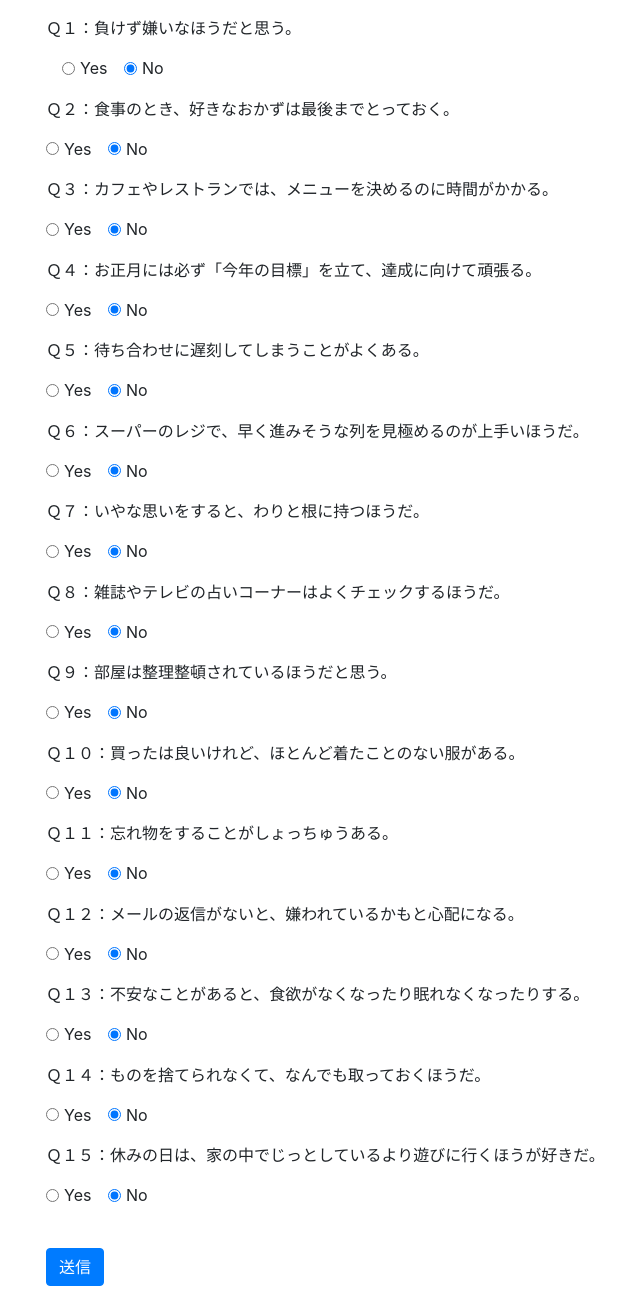
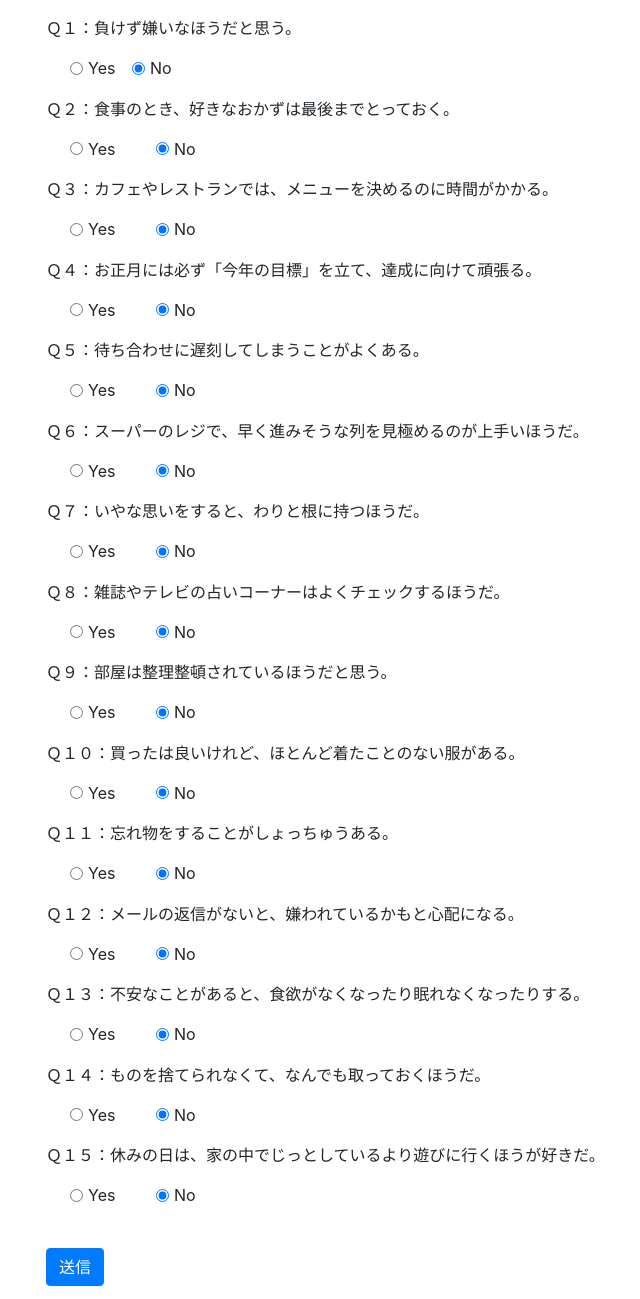
Before and after one commit to aoyagi-mdnt/aoyagi-mdnt-liffformapp, a plain HTML site: page index.html in a window 1280 px wide. Shown: the whole page, without its empty margins (114-754 px from the left). Drawn offline with nearby package versions, Linux system fonts and the light colour scheme; a script that the page names is missing.

Commit message:
Update index.html

```diff
--- a/index.html
+++ b/index.html
@@ -12,137 +12,137 @@
     <form class="w-75 mx-auto">
 
         <p class="mt-3">Ｑ１：負けず嫌いなほうだと思う。</p>
-          <div class="form-check form-check-inline ml-3">
+          <div class="form-check form-check-inline ml-4">
             <input class="form-check-input" type="radio" name="a01" id="a01y" value="1">
             <label class="form-check-label" for="a01y">Yes</label>
           </div>
-          <div class="form-check form-check-inline">
+          <div class="form-check form-check-inline" ml-4>
             <input class="form-check-input" type="radio" name="a01" id="a01n" value="0" checked>
             <label class="form-check-label" for="a01n">No</label>
           </div>
         <p class="mt-3">Ｑ２：食事のとき、好きなおかずは最後までとっておく。</p>
-          <div class="form-check form-check-inline">
+          <div class="form-check form-check-inline ml-4">
             <input class="form-check-input" type="radio" name="a02" id="a02y" value="1">
             <label class="form-check-label" for="a02y">Yes</label>
           </div>
-          <div class="form-check form-check-inline">
+          <div class="form-check form-check-inline ml-4">
             <input class="form-check-input" type="radio" name="a02" id="a02n" value="0" checked>
             <label class="form-check-label" for="a02n">No</label>
           </div>
         <p class="mt-3">Ｑ３：カフェやレストランでは、メニューを決めるのに時間がかかる。</p>
-          <div class="form-check form-check-inline">
+          <div class="form-check form-check-inline ml-4">
             <input class="form-check-input" type="radio" name="a03" id="a03y" value="1">
             <label class="form-check-label" for="a03y">Yes</label>
           </div>
-          <div class="form-check form-check-inline">
+          <div class="form-check form-check-inline ml-4">
             <input class="form-check-input" type="radio" name="a03" id="a03n" value="0" checked>
             <label class="form-check-label" for="a03n">No</label>
           </div>
         <p class="mt-3">Ｑ４：お正月には必ず「今年の目標」を立て、達成に向けて頑張る。</p>
-          <div class="form-check form-check-inline">
+          <div class="form-check form-check-inline ml-4">
             <input class="form-check-input" type="radio" name="a04" id="a04y" value="1">
             <label class="form-check-label" for="a04y">Yes</label>
           </div>
-          <div class="form-check form-check-inline">
+          <div class="form-check form-check-inline ml-4">
             <input class="form-check-input" type="radio" name="a04" id="a04n" value="0" checked>
             <label class="form-check-label" for="a04n">No</label>
           </div>
         <p class="mt-3">Ｑ５：待ち合わせに遅刻してしまうことがよくある。</p>
-          <div class="form-check form-check-inline">
+          <div class="form-check form-check-inline ml-4">
             <input class="form-check-input" type="radio" name="a05" id="a05y" value="1">
             <label class="form-check-label" for="a05y">Yes</label>
           </div>
-          <div class="form-check form-check-inline">
+          <div class="form-check form-check-inline ml-4">
             <input class="form-check-input" type="radio" name="a05" id="a05n" value="0" checked>
             <label class="form-check-label" for="a05n">No</label>
           </div>
         <p class="mt-3">Ｑ６：スーパーのレジで、早く進みそうな列を見極めるのが上手いほうだ。</p>
-          <div class="form-check form-check-inline">
+          <div class="form-check form-check-inline ml-4">
             <input class="form-check-input" type="radio" name="a06" id="a06y" value="1">
             <label class="form-check-label" for="a06y">Yes</label>
           </div>
-          <div class="form-check form-check-inline">
+          <div class="form-check form-check-inline ml-4">
             <input class="form-check-input" type="radio" name="a06" id="a06n" value="0" checked>
             <label class="form-check-label" for="a06n">No</label>
           </div>
         <p class="mt-3">Ｑ７：いやな思いをすると、わりと根に持つほうだ。</p>
-          <div class="form-check form-check-inline">
+          <div class="form-check form-check-inline ml-4">
             <input class="form-check-input" type="radio" name="a07" id="a07y" value="1">
             <label class="form-check-label" for="a07y">Yes</label>
           </div>
-          <div class="form-check form-check-inline">
+          <div class="form-check form-check-inline ml-4">
             <input class="form-check-input" type="radio" name="a07" id="a07n" value="0" checked>
             <label class="form-check-label" for="a07n">No</label>
           </div>
         <p class="mt-3">Ｑ８：雑誌やテレビの占いコーナーはよくチェックするほうだ。</p>
-          <div class="form-check form-check-inline">
+          <div class="form-check form-check-inline ml-4">
             <input class="form-check-input" type="radio" name="a08" id="a08y" value="1">
             <label class="form-check-label" for="a08y">Yes</label>
           </div>
-          <div class="form-check form-check-inline">
+          <div class="form-check form-check-inline ml-4">
             <input class="form-check-input" type="radio" name="a08" id="a08n" value="0" checked>
             <label class="form-check-label" for="a08n">No</label>
           </div>
         <p class="mt-3">Ｑ９：部屋は整理整頓されているほうだと思う。</p>
-          <div class="form-check form-check-inline">
+          <div class="form-check form-check-inline ml-4">
             <input class="form-check-input" type="radio" name="a09" id="a09y" value="1">
             <label class="form-check-label" for="a09y">Yes</label>
           </div>
-          <div class="form-check form-check-inline">
+          <div class="form-check form-check-inline ml-4">
             <input class="form-check-input" type="radio" name="a09" id="a09n" value="0" checked>
             <label class="form-check-label" for="a09n">No</label>
           </div>
         <p class="mt-3">Ｑ１０：買ったは良いけれど、ほとんど着たことのない服がある。</p>
-          <div class="form-check form-check-inline">
+          <div class="form-check form-check-inline ml-4">
             <input class="form-check-input" type="radio" name="a10" id="a10y" value="1">
             <label class="form-check-label" for="a10y">Yes</label>
           </div>
-          <div class="form-check form-check-inline">
+          <div class="form-check form-check-inline ml-4">
             <input class="form-check-input" type="radio" name="a10" id="a10n" value="0" checked>
             <label class="form-check-label" for="a10n">No</label>
           </div>
         <p class="mt-3">Ｑ１１：忘れ物をすることがしょっちゅうある。</p>
-          <div class="form-check form-check-inline">
+          <div class="form-check form-check-inline ml-4">
             <input class="form-check-input" type="radio" name="a11" id="a11y" value="1">
             <label class="form-check-label" for="a11y">Yes</label>
           </div>
-          <div class="form-check form-check-inline">
+          <div class="form-check form-check-inline ml-4">
             <input class="form-check-input" type="radio" name="a11" id="a11n" value="0" checked>
             <label class="form-check-label" for="a11n">No</label>
           </div>
         <p class="mt-3">Ｑ１２：メールの返信がないと、嫌われているかもと心配になる。</p>
-          <div class="form-check form-check-inline">
+          <div class="form-check form-check-inline ml-4">
             <input class="form-check-input" type="radio" name="a12" id="a12y" value="1">
             <label class="form-check-label" for="a12y">Yes</label>
           </div>
-          <div class="form-check form-check-inline">
+          <div class="form-check form-check-inline ml-4">
             <input class="form-check-input" type="radio" name="a12" id="a12n" value="0" checked>
             <label class="form-check-label" for="a12n">No</label>
           </div>
         <p class="mt-3">Ｑ１３：不安なことがあると、食欲がなくなったり眠れなくなったりする。</p>
-          <div class="form-check form-check-inline">
+          <div class="form-check form-check-inline ml-4">
             <input class="form-check-input" type="radio" name="a13" id="a13y" value="1">
             <label class="form-check-label" for="a13y">Yes</label>
           </div>
-          <div class="form-check form-check-inline">
+          <div class="form-check form-check-inline ml-4">
             <input class="form-check-input" type="radio" name="a13" id="a13n" value="0" checked>
             <label class="form-check-label" for="a13n">No</label>
           </div>
         <p class="mt-3">Ｑ１４：ものを捨てられなくて、なんでも取っておくほうだ。</p>
-          <div class="form-check form-check-inline">
+          <div class="form-check form-check-inline ml-4">
             <input class="form-check-input" type="radio" name="a14" id="a14y" value="1">
             <label class="form-check-label" for="a14y">Yes</label>
           </div>
-          <div class="form-check form-check-inline">
+          <div class="form-check form-check-inline ml-4">
             <input class="form-check-input" type="radio" name="a14" id="a14n" value="0" checked>
             <label class="form-check-label" for="a14n">No</label>
           </div>
         <p class="mt-3">Ｑ１５：休みの日は、家の中でじっとしているより遊びに行くほうが好きだ。</p>
-          <div class="form-check form-check-inline">
+          <div class="form-check form-check-inline ml-4">
             <input class="form-check-input" type="radio" name="a15" id="a15y" value="1">
             <label class="form-check-label" for="a15y">Yes</label>
           </div>
-          <div class="form-check form-check-inline">
+          <div class="form-check form-check-inline ml-4">
             <input class="form-check-input" type="radio" name="a15" id="a15n" value="0" checked>
             <label class="form-check-label" for="a15n">No</label>
           </div>
```
